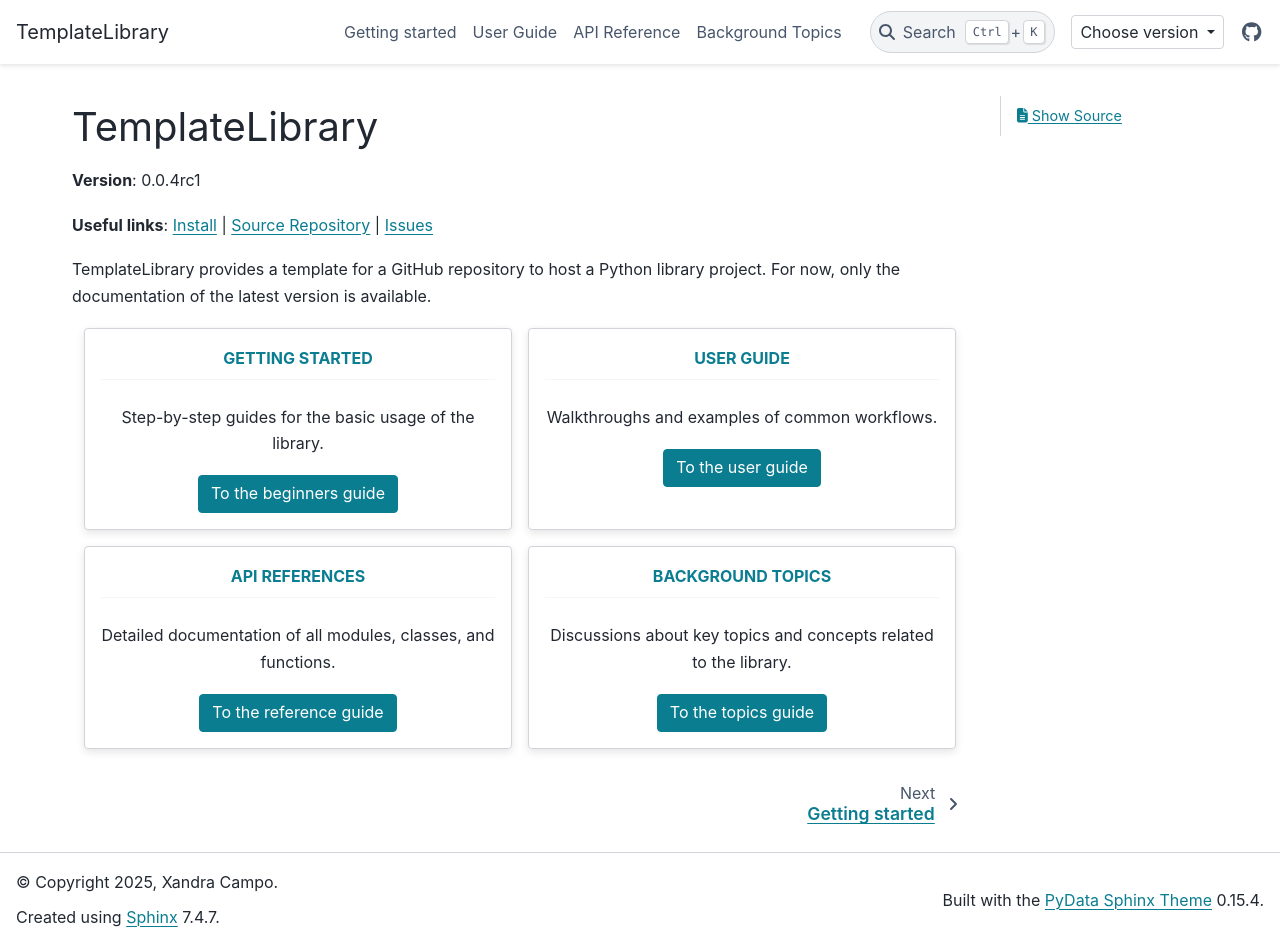
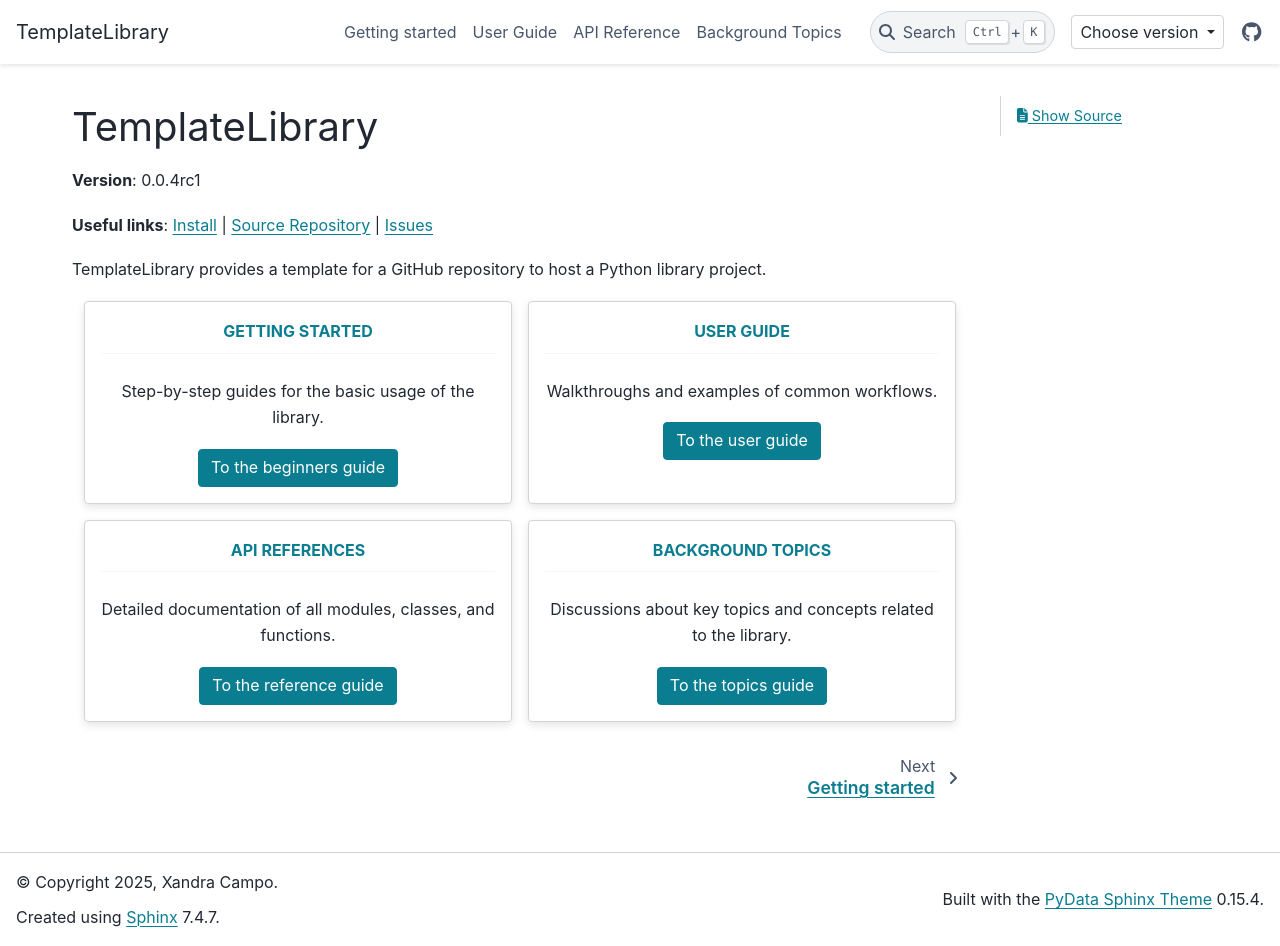
Before and after one commit to xandratxan/template-library, a Sphinx documentation site: the page built from docs/source/index.rst, in a window 1280 px wide and 946 px high. Built offline with Sphinx 7.4.7 and the PyData theme 0.15.4, drawn with Linux system fonts in a browser that asks for light colours.

Commit message:
Remove outdated text

```diff
--- a/docs/source/index.rst
+++ b/docs/source/index.rst
@@ -11,7 +11,6 @@
 `Issues <https://github.com/xandratxan/template-library/issues>`_
 
 TemplateLibrary provides a template for a GitHub repository to host a Python library project.
-For now, only the documentation of the latest version is available.
 
 .. grid:: 2
    :gutter: 3
```
